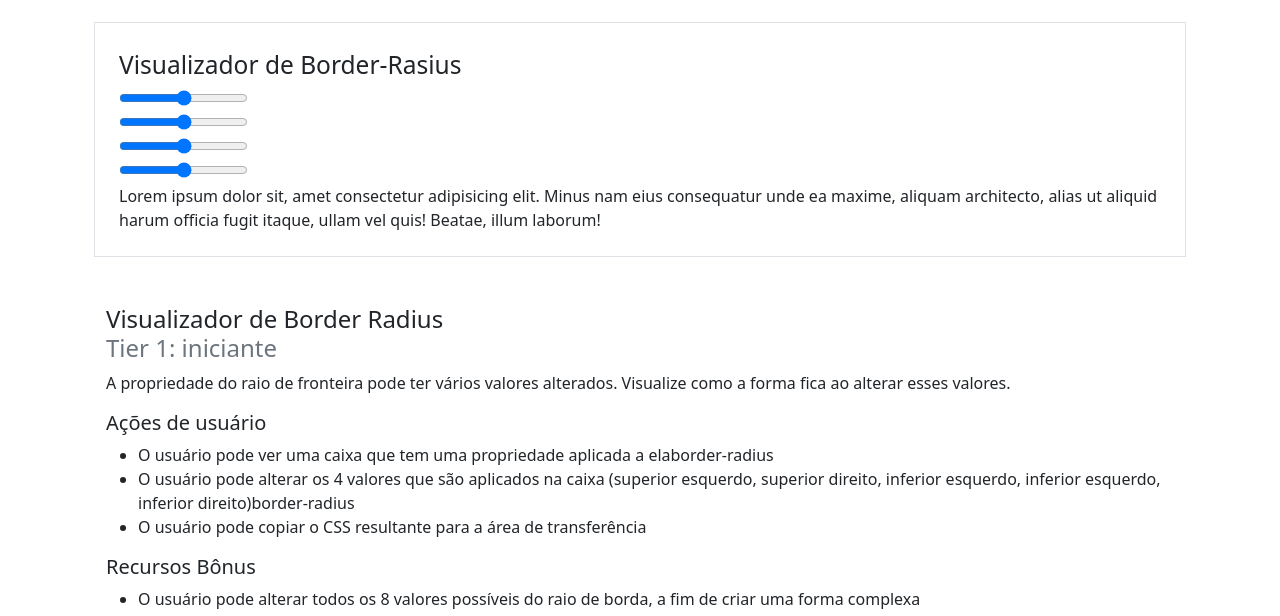
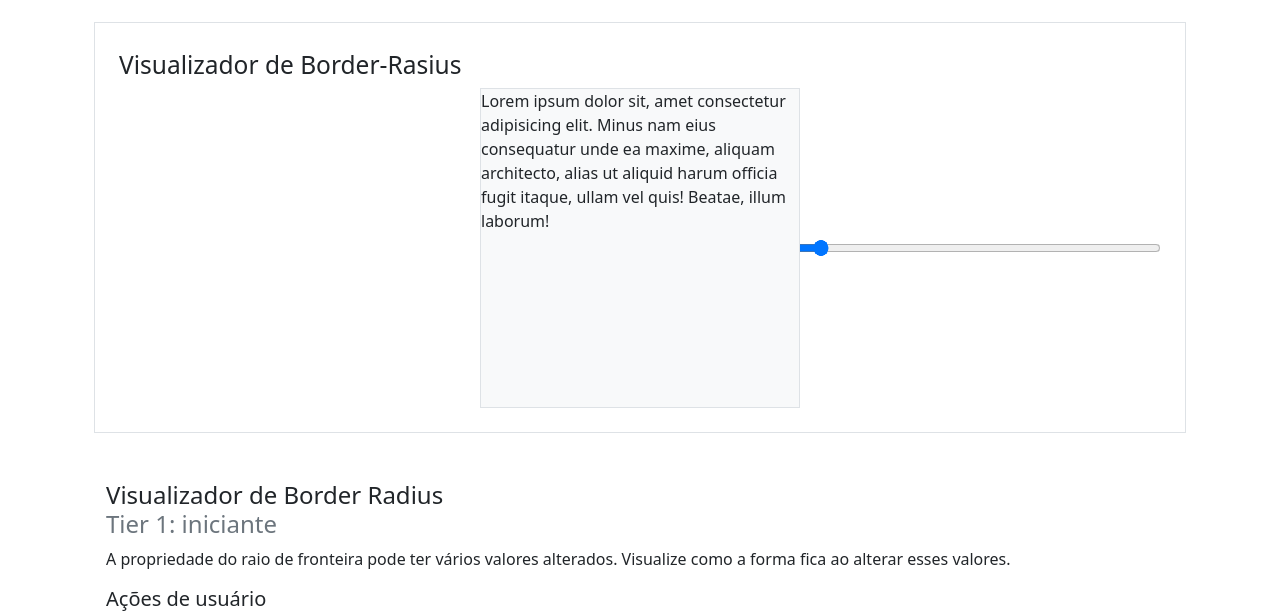
Before and after one commit to geisson/apps-para-treinar-javascript, a website: page projetos/projetos_iniciantes/border_radius_previewer/border_radius_previewer.html in a window 1280 px wide. Shown: the part 184-800 px from the top of the page. Drawn offline with nearby package versions, Linux system fonts and the light colour scheme.

Commit message:
alteração em html e css

```diff
--- a/projetos/projetos_iniciantes/border_radius_previewer/app_border_radius_previewer.js
+++ b/projetos/projetos_iniciantes/border_radius_previewer/app_border_radius_previewer.js
@@ -0,0 +1,2 @@
+const rangedTopLeftRy = document.querySelector('#top-left-ry');
+console.log(rangedTopLeftRy.value);
--- a/projetos/projetos_iniciantes/border_radius_previewer/border_radius_previewer.html
+++ b/projetos/projetos_iniciantes/border_radius_previewer/border_radius_previewer.html
@@ -25,8 +25,6 @@
       <div class="col-12">
         <nav>
           <ul class="nav border">
-            <li class="nav-item">
-            </li>
             <li class="nav-item">
               <a href="mailto:geissoniuri@gmail.com" title="email: geissoniuri@gmail.com" class="nav-link">
                 <i class="bi bi-envelope inline-block"></i>
@@ -77,19 +75,21 @@
       <section class="col-12 border p-4 gy-5">
         <h2 class="h3"><small>Visualizador de Border-Rasius</small></h2>
         <div class="border-radius-container">
-          <div class="border-radius-control border-radius-control-left-top ry">
-            <input type="range">
-          </div>
-          <div class="border-radius-control border-radius-control-right-bottom">
-            <input type="range">
-          </div>
-          <div class="border-radius-control border-radius-control-right-top">
-            <input type="range">
-          </div>
-          <div class="border-radius-control border-radius-control-right-bottom">
-            <input type="range">
-          </div>
-          <div class="border-radius-box">
+          <input type="range" name="top left rx" id="top-left-rx" min="0" max="100" class="range-top-left-rx">
+          <input type="range" name="top left ry" id="top-left-ry" min="0" max="100" class="range-top-left-ry">
+
+          <input type="range" name="top right rx" id="top-right-rx" min="0" max="100" class="range-top-right-rx">
+          <input type="range" name="top right ry" id="top-right-ry" min="0" max="100" class="range-top-left-ry">
+
+          <input type="range" name="bottom left rx" id="bottom-left-rx" min="0" max="100" class="range-bottom-left-rx">
+          <input type="range" name="bottom left ry" id="bottom-left-ry" min="0" max="100" class="range-bottom-left-ry">
+
+          <input type="range" name="bottom right rx" id="bottom-right-rx" min="0" max="100"
+            class="bottom-right-left-rx">
+          <input type="range" name="bottom right ry" id="bottom-right-ry" min="0" max="100"
+            class="bottom-right-left-ry">
+
+          <div class="border-radius-box border bg-light" data-js="border-radius-box">
             Lorem ipsum dolor sit, amet consectetur adipisicing elit. Minus nam eius consequatur unde ea maxime, aliquam
             architecto, alias ut aliquid harum officia fugit itaque, ullam vel quis! Beatae, illum laborum!
           </div>
--- a/projetos/projetos_iniciantes/border_radius_previewer/style_border_radius_previewer.css
+++ b/projetos/projetos_iniciantes/border_radius_previewer/style_border_radius_previewer.css
@@ -0,0 +1,45 @@
+.border-radius-box {
+  width: 20rem;
+  height: 20rem;
+  grid-area: border-box;
+}
+
+.range-top-left-rx {
+  grid-area: range-top-left-rx;
+}
+.range-top-left-ry {
+  grid-area: range-top-left-ry;
+}
+
+.range-top-right-rx {
+  grid-area: range-top-right-rx;
+}
+
+.range-top-right-ry {
+  grid-area: range-top-right-ry;
+}
+
+.range-bottom-left-rx {
+  grid-area: range-bottom-left-ry;
+}
+
+.range-bottom-left-ry {
+  grid-area: range-bottom-left-ry;
+}
+
+.bottom-right-left-rx {
+  grid-area: bottom-right-left-rx;
+}
+
+.bottom-right-left-ry {
+  grid-area: bottom-right-left-ry;
+}
+
+.border-radius-container {
+  display: grid;
+  grid-template:
+    range-top-left-rx border-box range-top-right-rx
+    range-top-left-ry border-box range-top-right-ry
+    range-bottom-left-rx border-box bottom-right-left-rx
+    range-bottom-left-ry border-box bottom-right-left-ry;
+}
```
